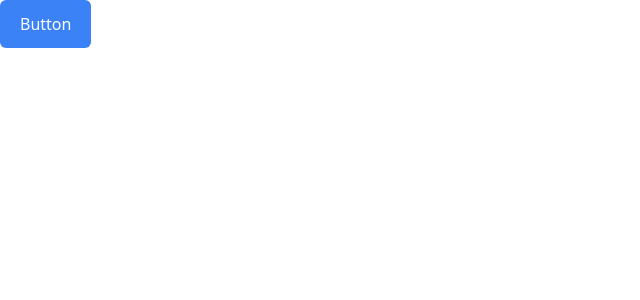
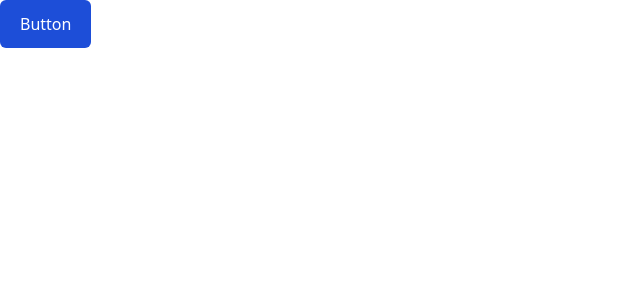
Before and after one commit to andepraveenofficial/frontend-design-system-tutorial, a React (Vite) app in the folder 01-storybook-tailwindcss/: page / in a window 1280 px wide. Shown: the top 300 px of the page, without its empty margins (0-640 px from the left). Built offline with nearby package versions, Linux system fonts and the light colour scheme.

Commit message:
Updated Button

```diff
--- a/01-storybook-tailwindcss/src/components/Button.tsx
+++ b/01-storybook-tailwindcss/src/components/Button.tsx
@@ -2,7 +2,7 @@ import React, { PropsWithChildren } from "react";
 
 /* -----> ComponentProps <----- */
 type ButtonProps = PropsWithChildren<{
-	variant: "primary" | "secondary";
+	variant: "primary" | "secondary" | "danger";
 	size: "sm" | "md" | "lg";
 	onClick?: () => void;
 }>;
@@ -17,8 +17,9 @@ const Button: React.FC<ButtonProps> = ({
 	// Tailwind classes for different variants
 	// Record<KeyType, ValueType>
 	const variantClasses: Record<ButtonProps["variant"], string> = {
-		primary: "bg-blue-500 text-white", // Blue background, white text
-		secondary: "bg-gray-500 text-black", // Gray background, black text
+		primary: "text-white bg-blue-700 hover:bg-blue-800", // Blue background, white text
+		secondary: "text-white bg-gray-800 hover:bg-gray-900", // Gray background, white text
+		danger: "text-white bg-red-700 hover:bg-red-800", // Gray background, white text
 	};
 
 	// Tailwind classes for different sizes
@@ -35,8 +36,6 @@ const Button: React.FC<ButtonProps> = ({
         ${sizeClasses[size]}
         rounded-md
         outline-none border-none cursor-pointer
-        hover:opacity-80
-        transition duration-300
       `}
 			onClick={onClick}
 		>
```
Also changed, not shown: 2 other files (tests, documents, lock files or other folders).
